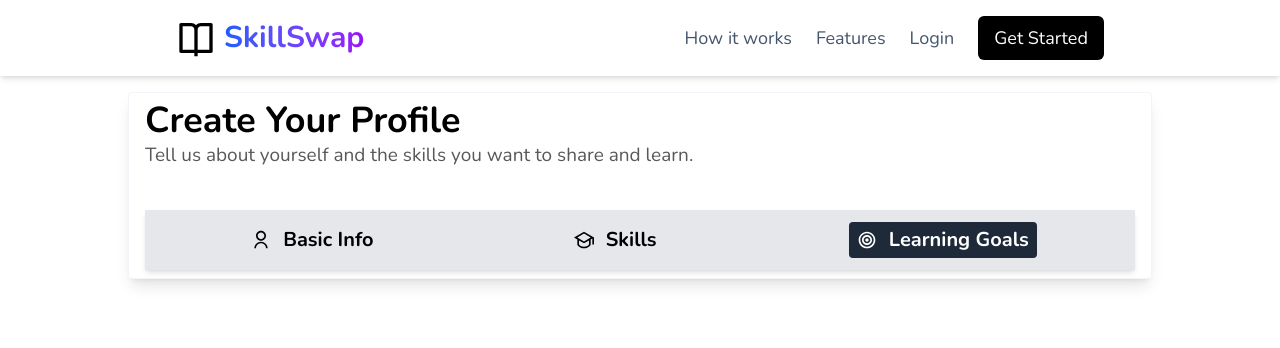
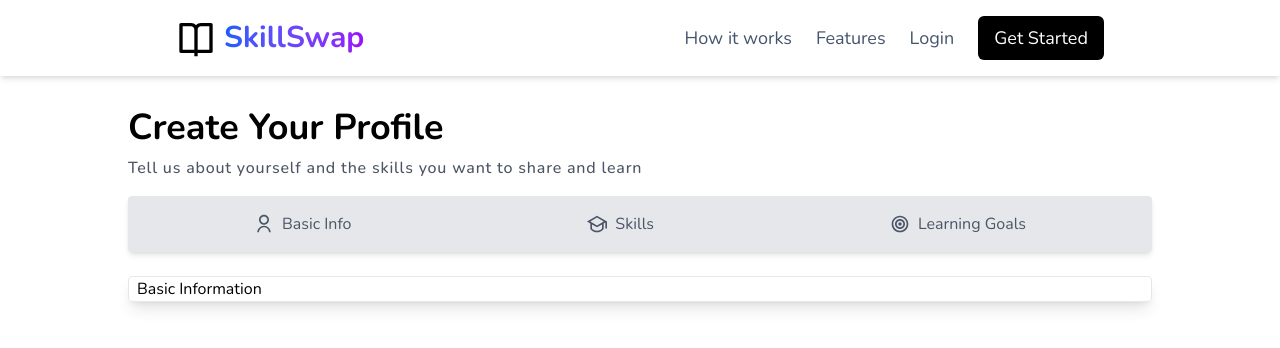
Before and after one commit to yogesh4952/SkillsSwap, a React (Vite) app in the folder client/: page /edit-profile in a window 1280 px wide. Shown: the top 348 px of the page. Built offline with nearby package versions, Linux system fonts and the light colour scheme; no server answers.

Commit message:
Finished upto create profile outlet section

```diff
--- a/client/index.html
+++ b/client/index.html
@@ -7,6 +7,11 @@
       type="image/svg+xml"
       href="https://www.shutterstock.com/shutterstock/photos/2494369867/display_1500/stock-vector-eagle-logo-the-logo-is-a-fierce-vibrant-soaring-eagle-use-the-colors-blue-and-gold-make-the-2494369867.jpg"
     />
+    <link
+      href="https://fonts.googleapis.com/css2?family=Inter&display=swap"
+      rel="stylesheet"
+    />
+
     <meta name="viewport" content="width=device-width, initial-scale=1.0" />
     <title>Skills Swap</title>
   </head>
--- a/client/src/App.tsx
+++ b/client/src/App.tsx
@@ -5,7 +5,10 @@ import Navbar from './components/Navbar';
 import Home from './components/Home';
 import Dashboard from './components/Dashboard';
 import { ToastContainer } from 'react-toastify';
-import CreateProfile from './components/CreateProfile';
+import EditProfileLayout from './components/EditProfileLayout';
+import BasicInfo from './pages/BasicInfo';
+import Skills from './pages/Skills';
+import LearningGoals from './pages/LearningGoals';
 
 const App = () => {
   return (
@@ -14,7 +17,13 @@ const App = () => {
       <Routes>
         <Route path='/' element={<Home />} />
         <Route path='/dashboard' element={<Dashboard />} />
-        <Route path='/edit-profile' element={<CreateProfile />} />
+        <Route path='/edit-profile' element={<EditProfileLayout />}>
+          <Route path='basic-info' element={<BasicInfo />} />
+          <Route path='skills' element={<Skills />} />
+          <Route path='learning-goals' element={<LearningGoals />} />
+          {/* Default page under create-profile */}
+          <Route index element={<BasicInfo />} />
+        </Route>
       </Routes>
       <ToastContainer />
     </>
--- a/client/src/components/CreateProfile.tsx
+++ /dev/null
@@ -1,45 +0,0 @@
-import { Link, NavLink } from 'react-router-dom';
-import User from '../icons/User';
-import Graduation from '../icons/Graduation';
-import Goals from '../icons/Goals';
-
-const CreateProfile = () => {
-  return (
-    <div className='mx-auto  mt-4 w-[80%]'>
-      <div className='px-4 py-2 shadow-lg border border-slate-100 rounded'>
-        <h1 className='text-xl font-bold sm:text-2xl xl:text-4xl'>
-          Create Your Profile
-        </h1>
-        <p className='text-[19px] opacity-65'>
-          Tell us about yourself and the skills you want to share and learn.
-        </p>
-
-        <div className=' mt-10 shadow-md bg-gray-200 flex px-4 py-3 justify-around gap-5 items-center  '>
-          <NavLink to='/edit-profile' className='rounded  flex gap-3 px-2 '>
-            <User />
-            <div className='font-bold text-xl'>Basic Info</div>
-          </NavLink>
-
-          <NavLink to='/edit-profile' className=' rounded flex gap-3 px-2 '>
-            <Graduation />
-            <div className='font-bold text-xl'>Skills</div>
-          </NavLink>
-
-          <NavLink
-            to='/edit-profile'
-            className={({ isActive }) =>
-              `rounded flex gap-3 px-2 py-1 transition-colors duration-200 ${
-                isActive ? 'bg-gray-800 text-white' : 'hover:bg-gray-200'
-              }`
-            }
-          >
-            <Goals />
-            <div className='font-bold text-xl'>Learning Goals</div>
-          </NavLink>
-        </div>
-      </div>
-    </div>
-  );
-};
-
-export default CreateProfile;
--- /dev/null
+++ b/client/src/components/EditProfileLayout.tsx
@@ -0,0 +1,59 @@
+import { NavLink, Outlet } from 'react-router-dom';
+import User from '../icons/User';
+import Graduation from '../icons/Graduation';
+import Goals from '../icons/Goals';
+
+const EditProfileLayout = () => {
+  return (
+    <div className='mx-auto  mt-8 w-[80%]'>
+      <h1 className='text-3xl  sm:text-4xl font-bold'>Create Your Profile</h1>
+      <p className='text-[#4B5563] font-medium mt-2 tracking-wider'>
+        Tell us about yourself and the skills you want to share and learn
+      </p>
+
+      <div className='mt-4 bg-gray-200 shadow-md rounded px-2 py-2 flex items-center justify-around'>
+        <NavLink
+          className={({ isActive }) =>
+            `gap-2 transition-all px-4 py-2 rounded flex  ${
+              isActive ? 'bg-white text-black font-bold' : 'text-gray-600'
+            }`
+          }
+          to='/edit-profile/basic-info'
+        >
+          <User />
+          <p>Basic Info</p>
+        </NavLink>
+
+        <NavLink
+          className={({ isActive }) =>
+            `gap-2 transition-all px-4 py-2 rounded flex  ${
+              isActive ? 'bg-white text-black font-bold' : 'text-gray-600'
+            }`
+          }
+          to='/edit-profile/skills'
+        >
+          <Graduation />
+          <p>Skills</p>
+        </NavLink>
+
+        <NavLink
+          className={({ isActive }) =>
+            `gap-2 transition-all px-4 py-2 rounded flex  ${
+              isActive ? 'bg-white text-black font-bold' : 'text-gray-600'
+            }`
+          }
+          to='/edit-profile/learning-goals'
+        >
+          <Goals />
+          <p>Learning Goals</p>
+        </NavLink>
+      </div>
+
+      <div className='mt-6 rounded shadow-lg border border-gray-200 px-2'>
+        <Outlet />
+      </div>
+    </div>
+  );
+};
+
+export default EditProfileLayout;
--- a/client/src/index.css
+++ b/client/src/index.css
@@ -1,7 +1,5 @@
-@import url('https://fonts.googleapis.com/css2?family=Nunito:ital,wght@0,200..1000;1,200..1000&display=swap');
-
 @import 'tailwindcss';
 
 * {
-  font-family: 'Nunito', sans-serif;
+  font-family: 'Inter', sans-serif;
 }
--- /dev/null
+++ b/client/src/pages/BasicInfo.tsx
@@ -0,0 +1,9 @@
+const BasicInfo = () => {
+  return (
+    <>
+      <h1>Basic Information</h1>
+    </>
+  );
+};
+
+export default BasicInfo;
--- /dev/null
+++ b/client/src/pages/LearningGoals.tsx
@@ -0,0 +1,5 @@
+const LearningGoals = () => {
+  return <div>I am learning goal</div>;
+};
+
+export default LearningGoals;
--- /dev/null
+++ b/client/src/pages/Skills.tsx
@@ -0,0 +1,5 @@
+const Skills = () => {
+  return <div>I am skill</div>;
+};
+
+export default Skills;
```
Also changed, not shown: 1 other file (tests, documents, lock files or other folders).
